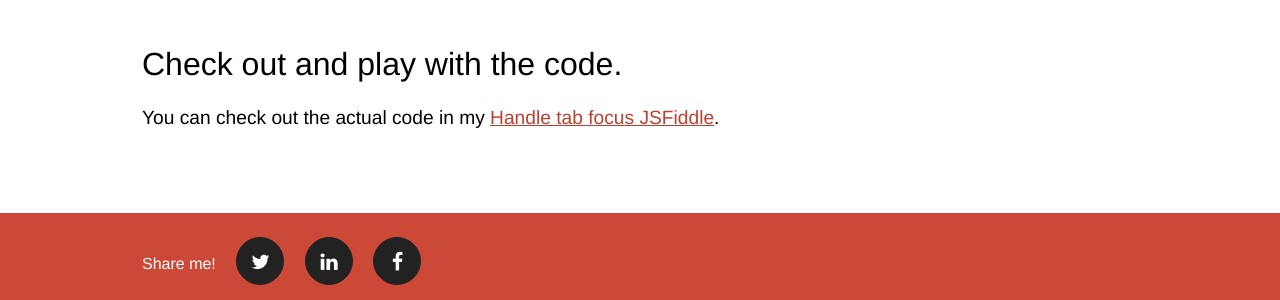
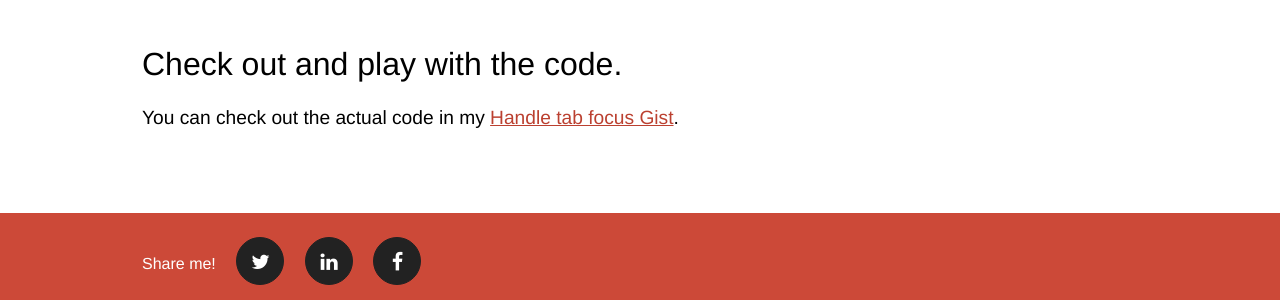
Before and after one commit to That-Dev-Girl-Archives/thatdevgirl.com, a Jekyll site: the page built from _posts/2017-04-20-keyboard-navigation-with-carousels.md, in a window 1280 px wide and 900 px high, scrolled down 2233 px. Shown: the part 525-825 px from the top of the window. Built offline with Jekyll 4.4.1, drawn with Linux system fonts in a browser that asks for light colours.

Commit message:
Updating tab focus code example url

```diff
--- a/_posts/2017-04-20-keyboard-navigation-with-carousels.md
+++ b/_posts/2017-04-20-keyboard-navigation-with-carousels.md
@@ -79,4 +79,4 @@ Done. I don’t care if there is a carousel or some other horrible keyboard trap
 
 ## Check out and play with the code.
 
-You can check out the actual code in my [Handle tab focus JSFiddle](https://jsfiddle.net/jonihalabi/o4ps8Lsq/).
+You can check out the actual code in my [Handle tab focus Gist](https://gist.github.com/thatdevgirl/61ad6a7ece83d4a2515f5ce6d2110e00).
```
